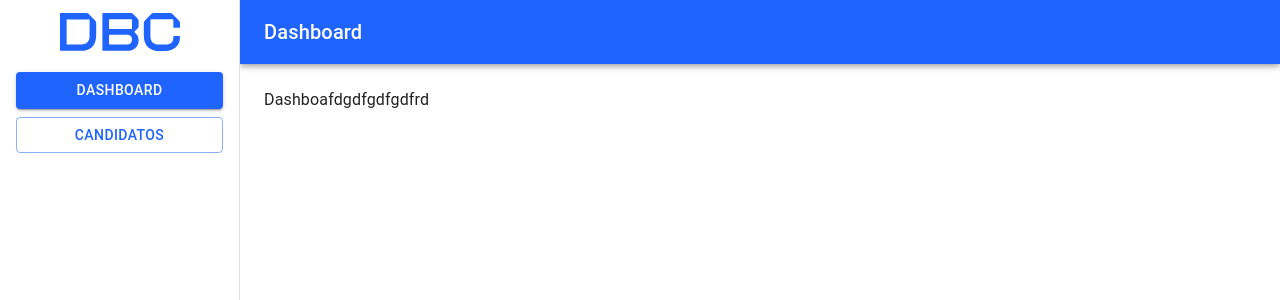
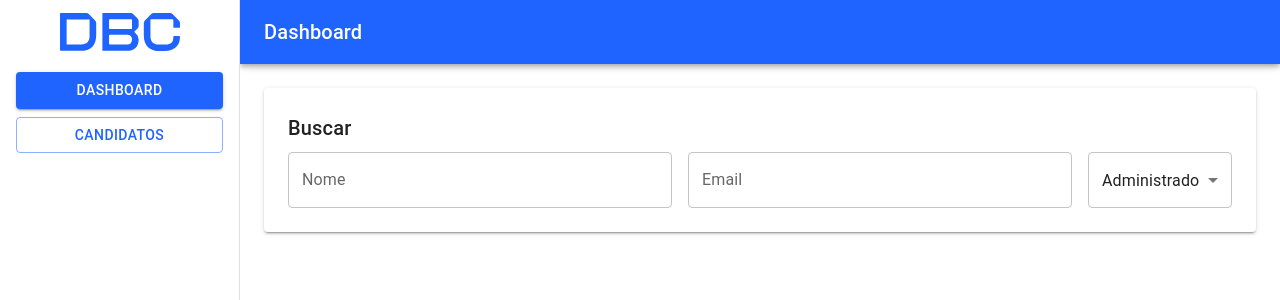
Before and after one commit to Danieljacon/vemser-vemser, a React (Create React App) app: page /dashboard in a window 1280 px wide. Shown: the top 300 px of the page. Built offline with nearby package versions, Linux system fonts and the light colour scheme; sample sign-in values are in the browser's storage.

Commit message:
estilização das buscas

```diff
--- a/src/pages/Dashboard/index.tsx
+++ b/src/pages/Dashboard/index.tsx
@@ -1,7 +1,74 @@
-import React from 'react'
+import React from "react";
+import {
+  Box,
+  Grid,
+  Paper,
+  Select,
+  TextField,
+  Typography,
+} from "@mui/material";
 
 export const Dashboard = () => {
   return (
-    <div>Dashboafdgdfgdfgdfrd</div>
-  )
-}
+    <Box component="main" maxWidth="lg" m="0 auto">
+      <Paper
+        elevation={2}
+        sx={{
+          p: 3,
+          display: "flex",
+          flexDirection: "column",
+          gap: 1,
+        }}
+      >
+        <Typography variant="h6" component="h2">
+          Buscar
+        </Typography>
+        <Grid container spacing={2}>
+          <Grid item xs={12} md={5}>
+            <TextField
+              label="Nome"
+              variant="outlined"
+              sx={{
+                width: "100%",
+              }}
+              id="s1-candidato-nome"
+              // error={!!errors.nome}
+              // {...register("nome")}
+            />
+            {/* <Typography variant="caption" color="error">
+              {errors.nome?.message}
+            </Typography> */}
+          </Grid>
+          <Grid item xs={12} md={5}>
+            <TextField
+              label="Email"
+              variant="outlined"
+              sx={{
+                width: "100%",
+              }}
+              id="s1-candidato-nome"
+              // error={!!errors.nome}
+              // {...register("nome")}
+            />
+            {/* <Typography variant="caption" color="error">
+              {errors.nome?.message}
+            </Typography> */}
+          </Grid>
+          <Grid item xs={12} md={2}>
+            <Select
+              native
+              variant="outlined"
+              sx={{ width: "100%" }}
+              id="dashboard-search-perfil"
+              // error={!!errors.estado}
+              // {...register("estado")}
+            >
+              <option value="Administrador">Administrador</option>
+              <option value="Colaborador">Colaborador</option>
+            </Select>
+          </Grid>
+        </Grid>
+      </Paper>
+    </Box>
+  );
+};
```
